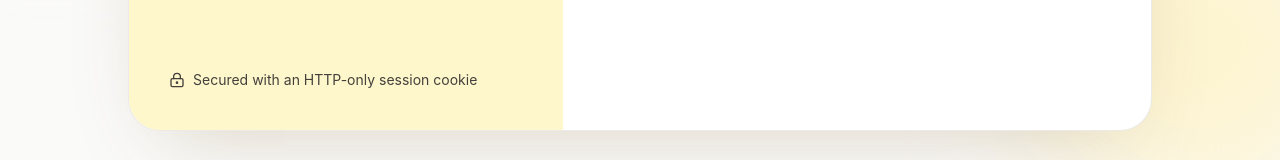
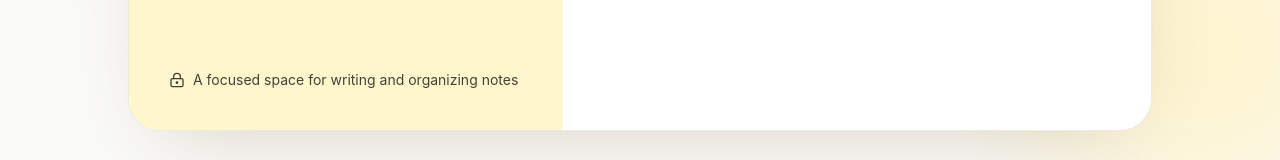
Before and after one commit to Arfa01/cohort-9-mern-14307-arfa, a React (Vite) app in the folder frontend/: page / in a window 1280 px wide. Shown: the part 595-755 px from the top of the page. Built offline with nearby package versions, Linux system fonts and the light colour scheme.

Commit message:
frontend: minor coderabbit fix

```diff
--- a/frontend/src/components/AuthLayout.tsx
+++ b/frontend/src/components/AuthLayout.tsx
@@ -58,7 +58,7 @@ export function AuthLayout({
 
           <div className="relative flex items-center gap-2 text-sm text-stone-700">
             <LockKeyhole aria-hidden="true" size={16} />
-            Secured with an HTTP-only session cookie
+             A focused space for writing and organizing notes
           </div>
         </div>
 
```
